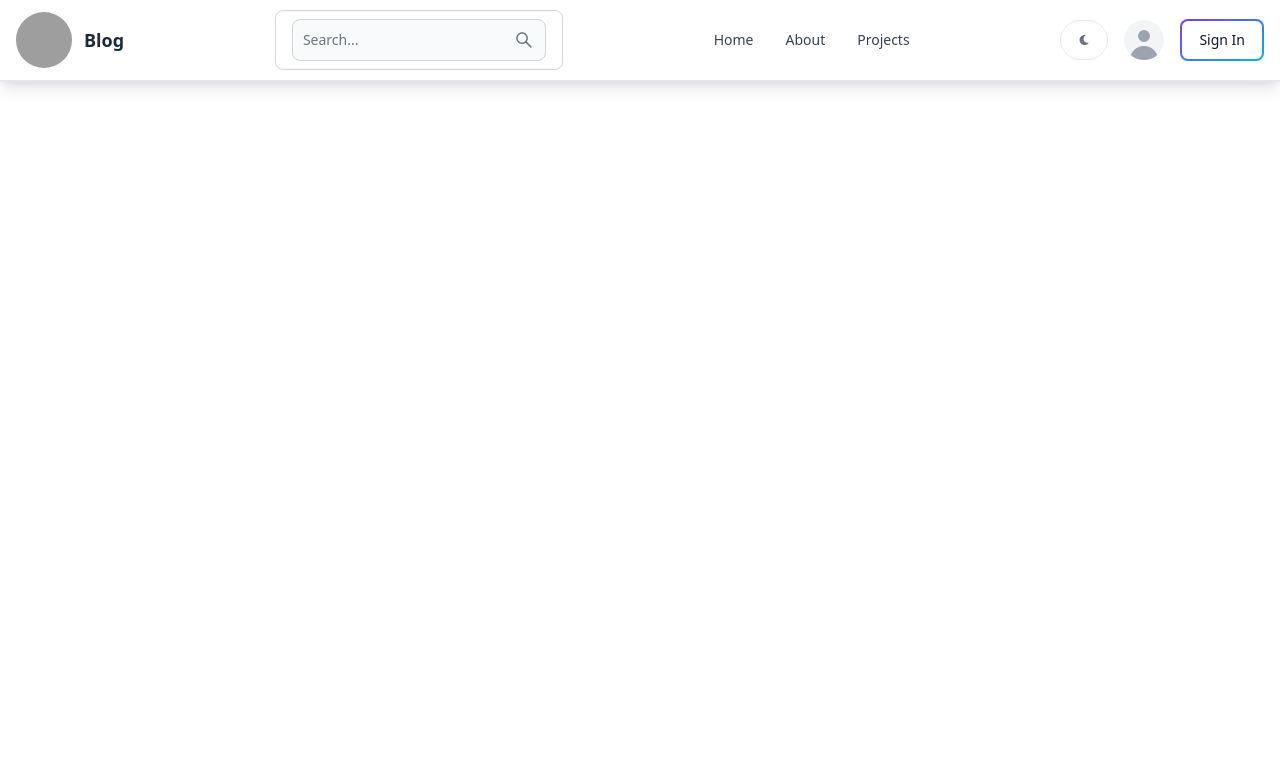
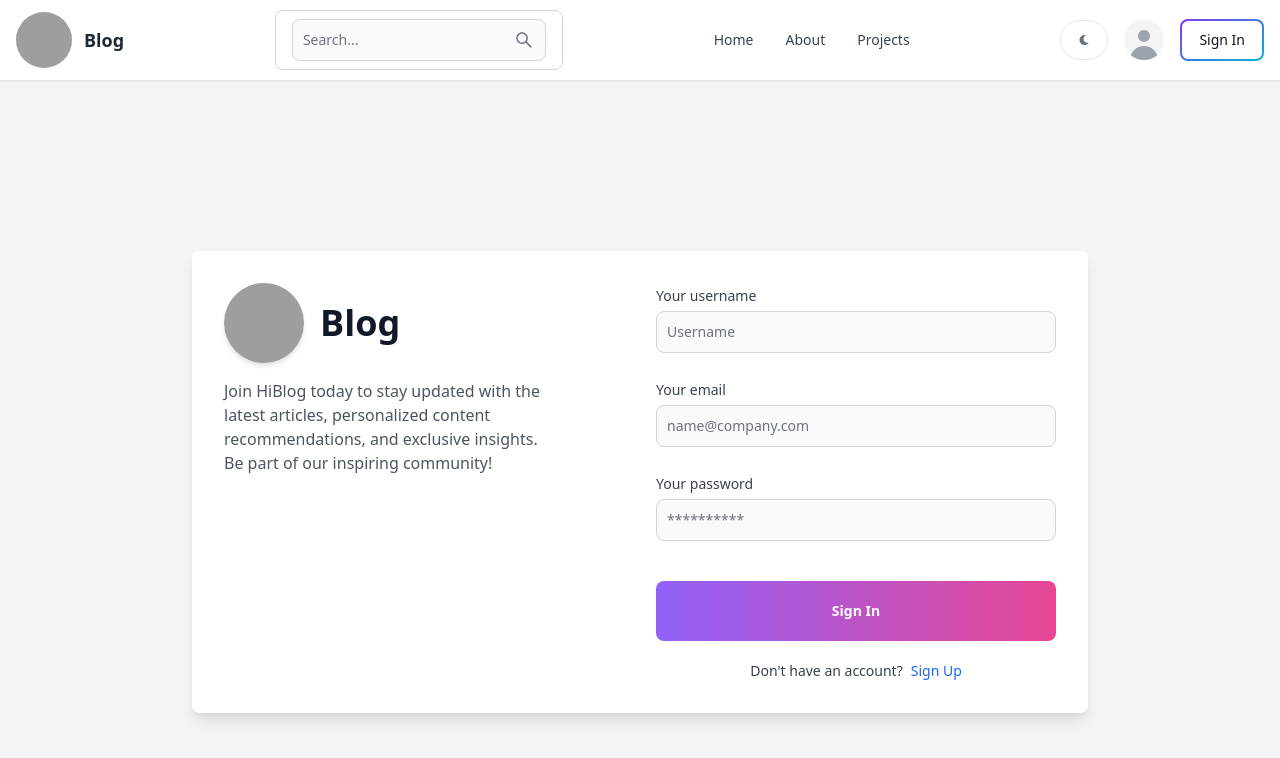
Before and after one commit to Hicham-Azeroual/blog, a React (Vite) app in the folder client/: page /sign-in in a window 1280 px wide. Shown: the top 758 px of the page. Built offline with nearby package versions, Linux system fonts and the light colour scheme; grey boxes are pictures that could not be loaded.

Commit message:
createa sign up ui

```diff
--- a/client/src/App.jsx
+++ b/client/src/App.jsx
@@ -13,7 +13,7 @@ export default function App() {
       <Routes>
         <Route path="/" element={<Home></Home>}></Route>
         <Route path="/about" element={<About></About>}></Route>
-        <Route path="/sigin-in" element={<Singnin></Singnin>}></Route>
+        <Route path="/sign-in" element={<Singnin></Singnin>}></Route>
         <Route path="/sign-up" element={<SingnUp></SingnUp>}></Route>
         <Route path="/dashboard" element={<Dashboard></Dashboard>}></Route>
         <Route path="/projects" element={<Projects></Projects>}></Route>
--- a/client/src/pages/SingnIn.jsx
+++ b/client/src/pages/SingnIn.jsx
@@ -1,7 +1,71 @@
-export default function Singnin() {
+import { Alert, Button, Label, Spinner, TextInput } from 'flowbite-react';
+import { Link } from 'react-router-dom';
+
+export default function SignIn() {
   return (
-    <div>
-      sing in
+    <div className="min-h-screen flex items-center justify-center bg-gray-100 dark:bg-gray-900 py-12 px-6 lg:px-8">
+      <div className="w-full max-w-4xl bg-white dark:bg-gray-800 shadow-lg rounded-lg p-8 md:flex-row flex-col gap-8 flex">
+
+        {/* Left Side */}
+        <div className="flex-1 flex flex-col items-center md:items-start">
+          <Link
+            to="/"
+            className="flex items-center whitespace-nowrap text-lg font-semibold text-gray-800 dark:text-gray-200 transition-opacity duration-150 hover:opacity-90"
+          >
+            <img
+              src="https://files.oaiusercontent.com/file-kESpRwyr4ScEbgOlePGO01dz?se=2024-11-08T08%3A07%3A41Z&sp=r&sv=2024-08-04&sr=b&rscc=max-age%3D604800%2C%20immutable%2C%20private&rscd=attachment%3B%20filename%3De1e76f65-59ef-4a4c-a250-443c51ff4950.webp&sig=Jp3LclKgtHfjGbKxgzLTy/Etf/KcWYJ7rocyX7uy4Hc%3D"
+              alt="Logo"
+              className="w-20 h-20 mr-2 rounded-full object-cover shadow-md"
+            />
+            <span className="ml-2 text-4xl font-bold text-gray-900 dark:text-gray-300">Blog</span>
+          </Link>
+          <p className="text-gray-600 dark:text-gray-400 mt-4 text-center md:text-left max-w-xs">
+            Join HiBlog today to stay updated with the latest articles, personalized content recommendations, and exclusive insights. Be part of our inspiring community!
+          </p>
+        </div>
+
+        {/* Right Side */}
+        <div className="flex-1">
+          <form className="flex flex-col gap-6">
+            <div>
+              <Label htmlFor="username" value="Your username" className="text-gray-700 dark:text-gray-300" />
+              <TextInput
+                type="text"
+                placeholder="Username"
+                id="username"
+                className="mt-1 w-full"
+              />
+            </div>
+            <div>
+              <Label htmlFor="email" value="Your email" className="text-gray-700 dark:text-gray-300" />
+              <TextInput
+                type="email"
+                placeholder="name@company.com"
+                id="email"
+                className="mt-1 w-full"
+              />
+            </div>
+            <div>
+              <Label htmlFor="password" value="Your password" className="text-gray-700 dark:text-gray-300" />
+              <TextInput
+                type="password"
+                placeholder="**********"
+                id="password"
+                className="mt-1 w-full"
+              />
+            </div>
+            <Button gradientDuoTone="purpleToPink" type="submit" className="w-full mt-4 py-3 text-lg font-semibold">
+              Sign In
+            </Button>
+          </form>
+          <div className="flex justify-center gap-2 text-sm mt-5 text-gray-700 dark:text-gray-300">
+            <span>Don't have an account?</span>
+            <Link to="/sign-up" className="text-blue-600 hover:text-blue-700 transition duration-150">
+              Sign Up
+            </Link>
+          </div>
+        </div>
+      </div>
     </div>
-  )
+  );
 }
```
